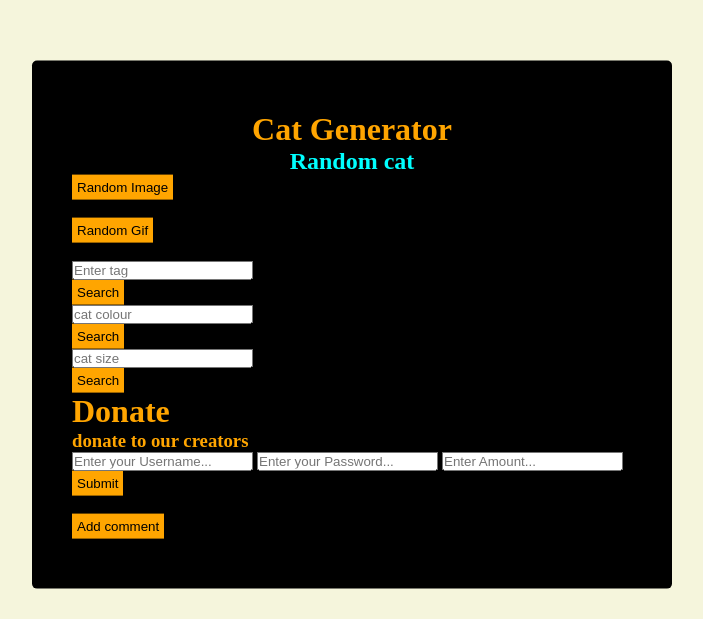
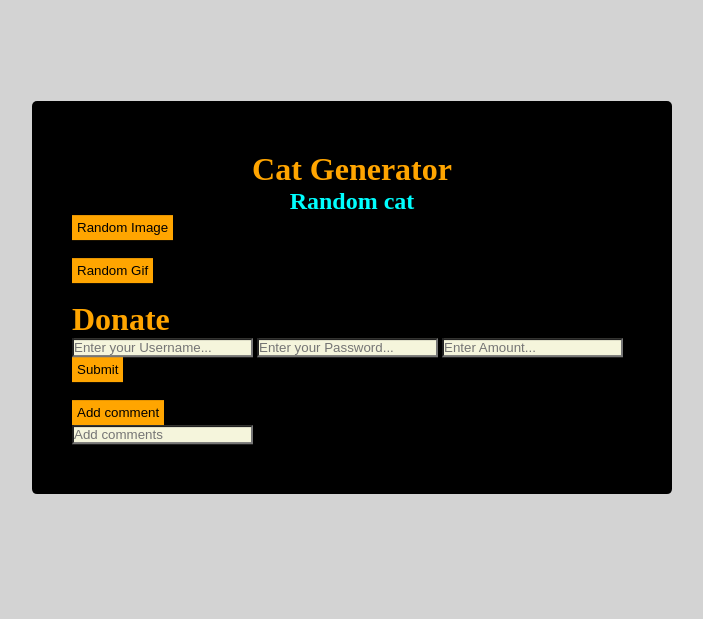
Before and after one commit to KingsleyKM/phase1-final-project, a plain HTML site: page index.html in a window 1280 px wide. Shown: the part 181-800 px from the top of the page, without its empty margins (288-991 px from the left). Drawn offline with Linux system fonts and the light colour scheme; no server answers.

Commit message:
nth commit

```diff
--- a/index.html
+++ b/index.html
@@ -35,16 +35,15 @@
     <p>""</p>
 
 <!-- <img src="https://cataas.com/cat/cute"> -->
-        <input  id="tagEntry" type="text" placeholder="Enter tag">
+        <!-- <input  id="tagEntry" type="text" placeholder="Enter tag">
         <button class="tag">Search</button>
         <input  id="colour" type="text"  placeholder="cat colour">
         <button class="tag">Search</button>
         <input  id="size" type="text"  placeholder="cat size">
-        <button class="tag">Search</button>
+        <button class="tag">Search</button> -->
         <div class="container">
             <form action="" id="loginForm">
               <h1>Donate</h1>
-              <h3>donate to our creators</h3>
               <input type="text" id="username" class="form-control" placeholder="Enter your Username...">
               <input type="password" id="password" class="form-control" placeholder="Enter your Password...">
               <input type="text" id="donate" class="form-control" placeholder="Enter Amount..." maxlength="5">
@@ -54,7 +53,8 @@
           <p>""</p>
         <div class="comments">
             <form action="" id="comments">
-                <button id="commentsBtn">Add comment</button>
+                <button id="comment-adding">Add comment</button>
+                <input id="comments" type="text" placeholder="Add comments">
             </form>
         </div>
 
--- a/style.css
+++ b/style.css
@@ -7,7 +7,7 @@ h2{
     color: aqua;
 }
 body{
-    background-color: beige;
+    background-color: lightgrey;
 }
 .wrapper{
     width: 80vmin;
@@ -45,3 +45,7 @@ button{
 h3{
     color: orange;
 }
+input{
+    background-color: beige;
+    text-decoration-color: black;
+}
```
Also changed, not shown: 1 other file.
